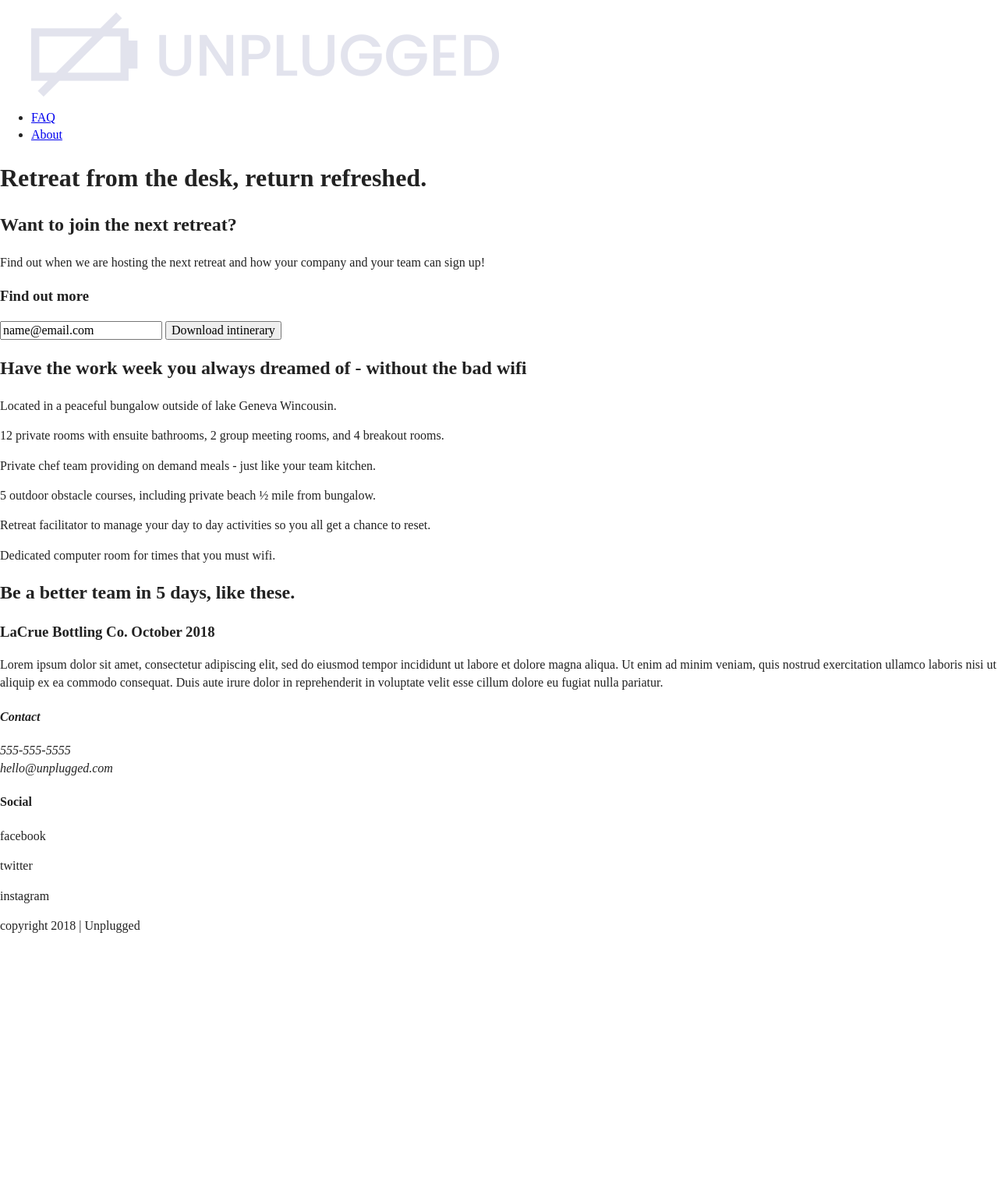
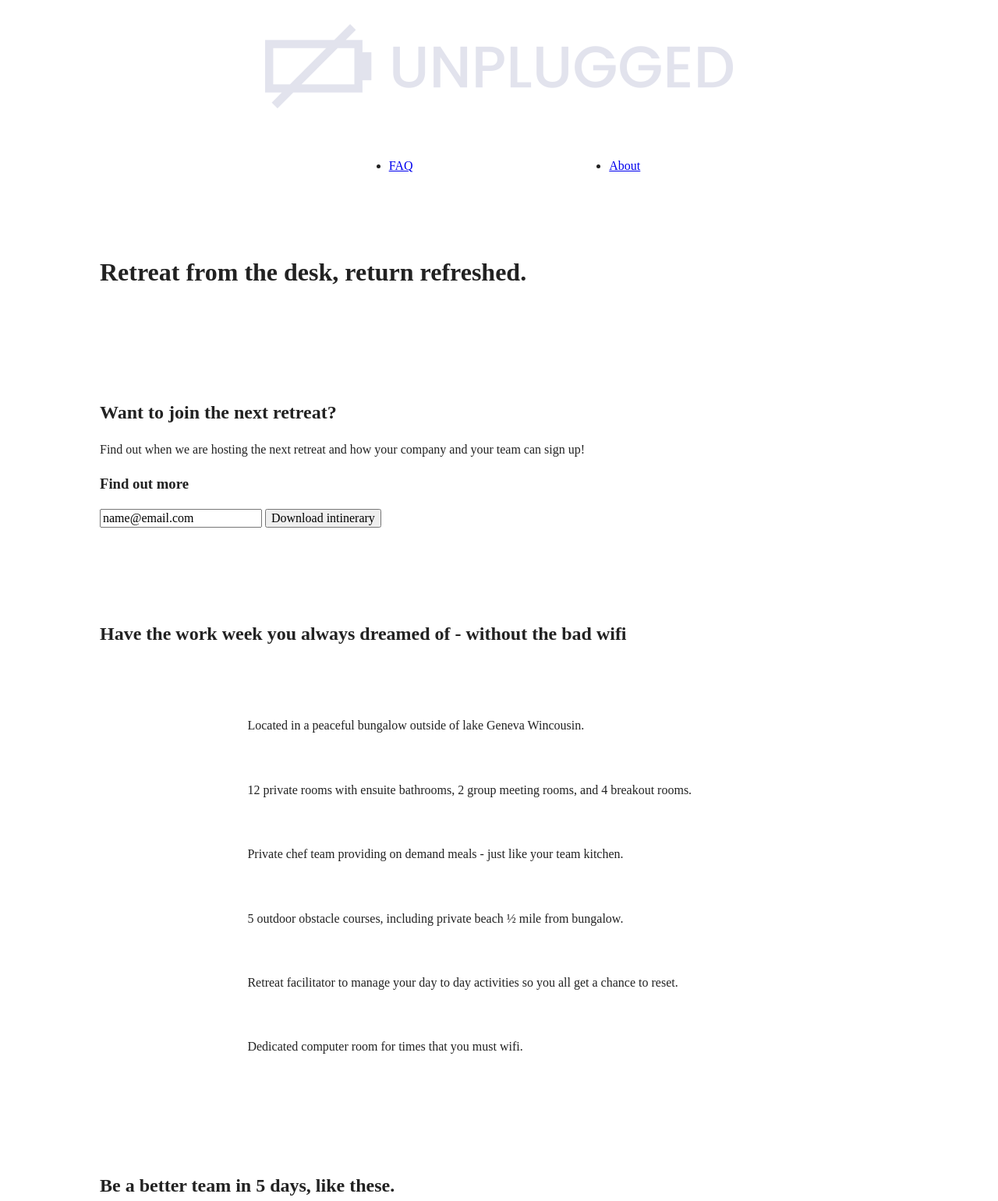
Before and after one commit to elaine-p-nguyen/Unplugged-retreat, a plain HTML site: page index.html in a window 1280 px wide. Shown: the top 1541 px of the page at 78% size. Before the commit the page ends 1215 px from the top, so only its background shows below. Drawn offline with nearby package versions, Linux system fonts and the light colour scheme.

Commit message:
adding margin and paddinf to main css and modify tag in index.html

```diff
--- a/css/main.css
+++ b/css/main.css
@@ -97,6 +97,220 @@ textarea {
 /* ==========================================================================
    Author's custom styles
    ========================================================================== */
+
+.content-wrapper {
+  width: 80%;
+  margin: 50px 0;
+}
+/*--------------------- Header-footer base style --------------------*/
+ header, footer {
+   display: flex;
+   justify-content: center;
+   align-items: center;
+   flex-flow: row wrap;
+ }
+
+/*- Header -*/
+header {
+  padding: 15px 0;
+}
+
+ header .content-wrapper {
+   margin: 0;
+   display: flex;
+   justify-content: center;
+   align-items: center;
+   flex-flow: row wrap;
+ }
+
+ header figure {
+   width: 60%;
+   display: flex;
+   justify-content: center;
+   align-items: center;
+   flex-flow: row wrap;
+ }
+
+header nav {
+  width: 60%;
+  display: flex;
+  justify-content: space-around;
+  align-items: center;
+  flex-flow:row wrap;
+}
+
+header nav ul {
+  display: flex;
+  justify-content: space-around;
+  width: 100%;
+}
+
+.header-divider {
+  width: 100%;
+  height: 1px;
+  margin: 10px 0 20px 0;
+}
+
+/*- Footer -*/
+footer{
+  flex-direction: column;
+}
+
+footer p {
+  margin: 0;
+}
+
+footer .content-wrapper {
+ width: 55%;
+ margin: 50px;
+}
+
+footer .contact {
+  margin-bottom: 40px;
+}
+
+footer .social-icon {
+  display: flex;
+  justify-content: space-around;
+  align-items: center;
+}
+
+footer .social-icon p{
+  display: flex;
+  justify-content: center;
+  align-items: center;
+}
+
+footer .copyright {
+  margin: 20px 0;
+
+}
+
+/*--------------------- Mobile style --------------------*/
+
+/* ==========================================================================
+   Homepage
+   ========================================================================== */
+
+/*- Hero area -*/
+.hero-area {
+  display: flex;
+  justify-content: center;
+  flex-flow: row wrap;
+}
+
+.hero-area h1 {
+  font-size: 2em
+  padding:
+}
+/*- Aside -*/
+aside {
+  display: flex;
+  justify-content: center;
+  align-items: center;
+  flex-flow: row wrap;
+}
+
+/*- Feature -*/
+.feature {
+  display: flex;
+  justify-content: center;
+  flex-flow: row wrap;
+}
+
+.feature h2 {
+  margin-bottom: 60px;
+}
+
+.feature article {
+  width: 63%;
+  margin: 30px 0;
+}
+
+.feature p {
+  margin: 0;
+}
+
+.feature-items{
+  display: flex;
+  justify-content: center;
+  align-items: center;
+  flex-flow: row wrap;
+}
+
+/*- Review -*/
+.review {
+  display: flex;
+  justify-content: center;
+  flex-flow: row wrap;
+}
+
+.review h2 {
+  margin-bottom: 40px
+}
+
+.review h3 {
+  width: 50%;
+  margin 20px 0;
+}
+/* ==========================================================================
+   About page
+   ========================================================================== */
+
+/*- Mission -*/
+.mission {
+  display: flex;
+  justify-content: center;
+  align-items: center;
+  flex-flow: row wrap;
+}
+
+/*- General contact -*/
+ .contact-section{
+   display: flex;
+   justify-content: center;
+   align-items: center;
+   flex-flow: row wrap;
+ }
+
+ .contact-section p {
+   margin: 0;
+ }
+
+ /* ==========================================================================
+    FAQ page
+    ========================================================================== */
+
+.faq {
+  display: flex;
+  justify-content: center;
+  align-items: center;
+  flex-flow: row wrap;
+}
+
+.faq .content-wrapper {
+  display: flex;
+  justify-content: center;
+  align-items: center;
+  flex-flow: row wrap;
+  margin-top: 50px;
+}
+
+.faq h2 {
+  margin-bottom: 40px;
+}
+
+.faq-content {
+  margin-bottom: 45px;
+}
+
+
+
+
+
+
+
+
 
 /* ==========================================================================
    Helper classes
--- a/index.html
+++ b/index.html
@@ -49,7 +49,6 @@
     <!--Newsletter area-->
     <aside>
       <div class="content-wrapper">
-
         <div class="form-discription">
           <h2>Want to join the next retreat?</h2>
             </p>Find out when we are hosting the next retreat and how your company and your team can sign up!</p>
@@ -106,8 +105,8 @@
 
     <!-- Reviews -->
     <section class="review">
-      <h2>Be a better team in 5 days, like these.</h2>
       <div class="content-wrapper">
+        <h2>Be a better team in 5 days, like these.</h2>
         <article>
           <div id="real-review">
             <h3>LaCrue Bottling Co. October 2018</h3>
```
